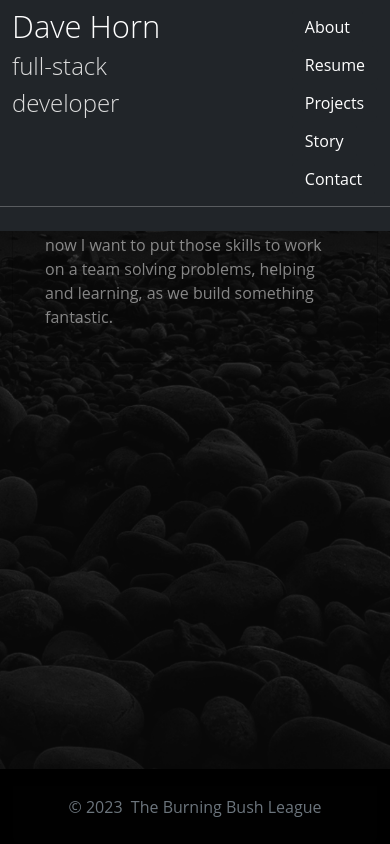
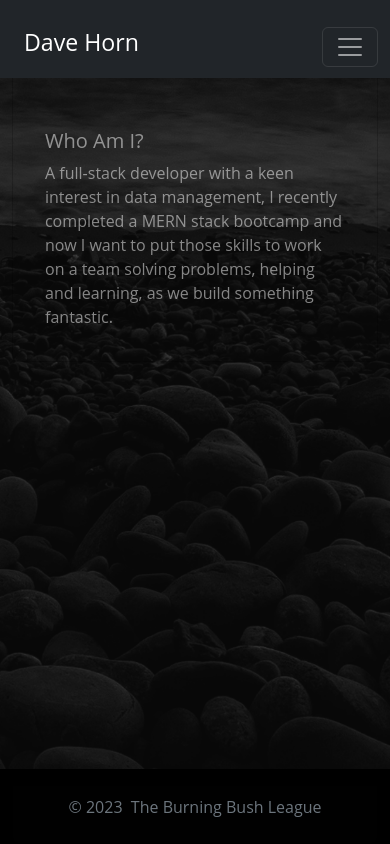
Before and after one commit to DaveBBL/DaveBBL.github.io, a website: page index.html in a window 390 px wide. Drawn offline with nearby package versions, Linux system fonts and the light colour scheme.

Commit message:
Make hamburger menu collapse when link is clicked

```diff
--- a/assets/main.js
+++ b/assets/main.js
@@ -4,9 +4,11 @@ const buttonPressed = e => {
   const eName = e.target.getAttribute('name');
   const newSection = document.getElementById(eName);
   const sectionCollection = document.getElementsByTagName("section");
+  const hamburger = document.getElementById("hamburger");
   for(let section of sectionCollection) {
     section.style.display = "none";
   }
+  hamburger.click()
   newSection.style.display = "block";
 
 }
--- a/index.html
+++ b/index.html
@@ -15,17 +15,20 @@
 
 <body>
   <header id="header" class="bg-dark fixed-top">
-    <div class="container">
-      <div class="row">
-        <div class="col">
-          <h1 class="display-5 mt-2">
-            Dave Horn <span id="full-stack">full-stack developer</span>
-          </h1>
-        </div>
-        <div class="col my-auto">
+
     <nav class="navbar navbar-expand-sm navbar-dark">
-            <div class="ms-auto">
-              <ul class="navbar-nav">
+      <div class="container-fluid ps-4 pt-3">
+        <a class="navbar-brand" href="#">
+          <h3>Dave Horn</h3>
+        </a>
+        <button id="hamburger" class="navbar-toggler" type="button" data-bs-toggle="collapse"
+          data-bs-target="#navbarSupportedContent" aria-controls="navbarSupportedContent" aria-expanded="false"
+          aria-label="Toggle navigation">
+          <span class="navbar-toggler-icon"></span>
+        </button>
+
+        <div class="collapse navbar-collapse" id="navbarSupportedContent">
+          <ul class="navbar-nav me-auto mb-2 mb-lg-0">
             <li class="nav-item">
               <!-- <a class="nav-link active" href="#hero">About</a> -->
               <button type="button" name="about" class="btn btn-dark">About</button>
@@ -48,11 +51,8 @@
             </li>
           </ul>
         </div>
+      </div>
     </nav>
-        </div>
-        <hr class="mb-4 mt-0" />
-      </div>
-    </div>
   </header>
 
   <section id="about" class="text-left">
```
Lines whose indentation alone changed are shown as unchanged.
